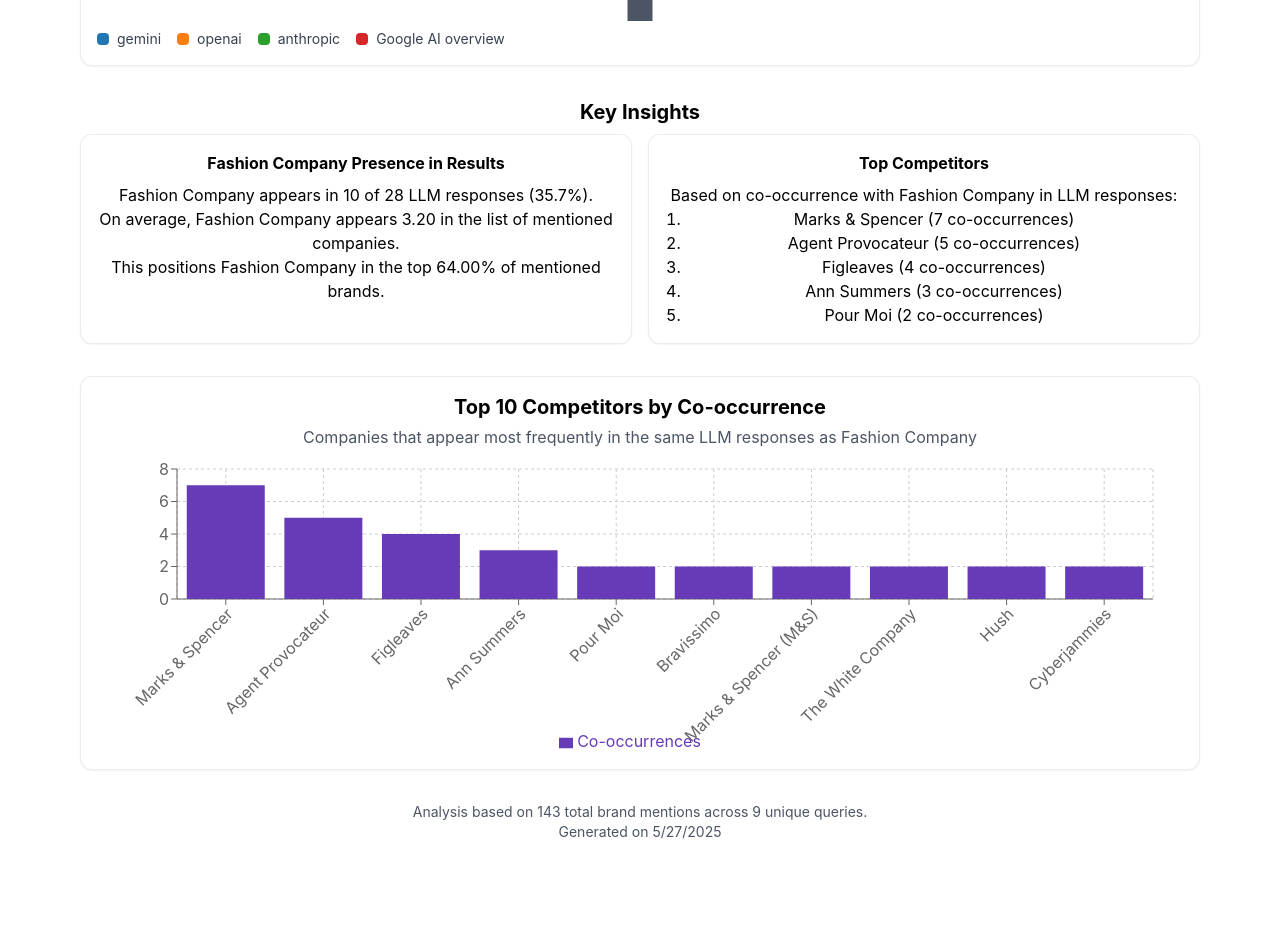
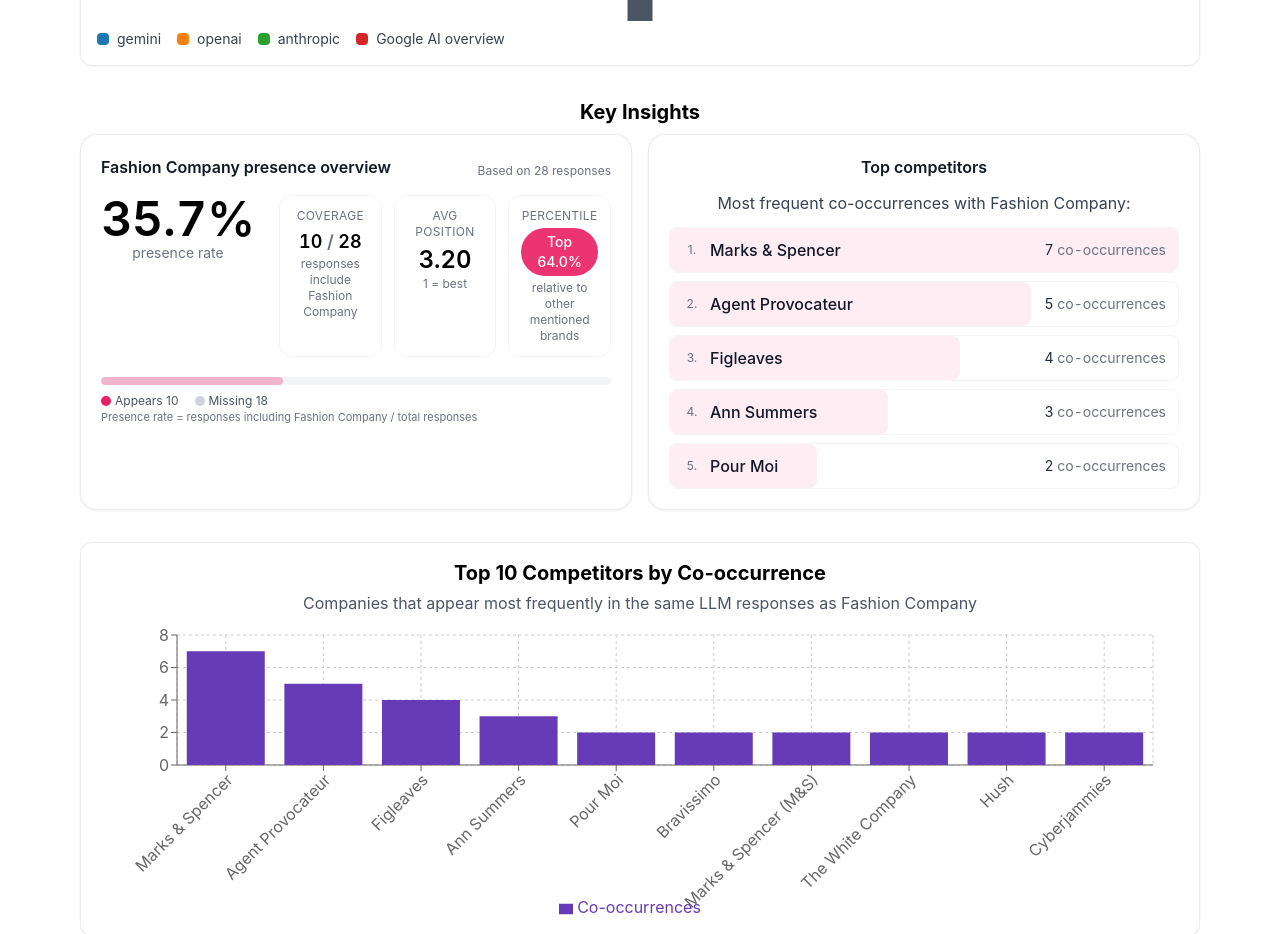
Before and after one commit to overripedatascientist/llm-analysis, a React (Create React App) app in the folder currys-analysis/: page /dashboard/boux-avenue in a window 1280 px wide. Shown: the part 920-1854 px from the top of the page. Before the commit the page ends 1778 px from the top, so only its background shows below. Built offline with nearby package versions, Linux system fonts and the light colour scheme.

Commit message:
improved look and feel of key insights

```diff
--- a/currys-analysis/src/components/dashboard/tabs/OverviewTab.tsx
+++ b/currys-analysis/src/components/dashboard/tabs/OverviewTab.tsx
@@ -66,36 +66,127 @@
 
       <div className="mb-8">
         <h2 className="text-xl font-bold mb-2">Key Insights</h2>
+        {/* Enhanced, minimal cards */}
         <div className="grid grid-cols-1 md:grid-cols-2 gap-4 mb-4">
-          <div className="rounded-xl border border-gray-200/80 shadow-sm bg-white/70 backdrop-blur supports-[backdrop-filter]:bg-white/60 p-4">
-            <h3 className="font-bold mb-2">{config.displayName} Presence in Results</h3>
-            <p>
-              {config.displayName} appears in {data.responsesWithClient} of {data.totalResponses} LLM responses (
-              {data.totalResponses > 0 ? ((data.responsesWithClient / data.totalResponses) * 100).toFixed(1) : '0.0'}%).
+          {/* Presence summary: ultra-clear KPI layout */}
+          <div className="rounded-2xl border border-gray-200/80 shadow-sm bg-white/70 backdrop-blur supports-[backdrop-filter]:bg-white/60 p-5">
+            {(() => {
+              const total = data.totalResponses || 0;
+              const withBrand = data.responsesWithClient || 0;
+              const missing = Math.max(0, total - withBrand);
+              const rate = total ? withBrand / total : 0;
+              const pctText = (rate * 100).toFixed(1);
+              const pctWidth = `${(rate * 100).toFixed(1)}%`;
+              const base = config.primaryColor || '#2563eb';
+              const avgPos = data.avgPosition > 0 ? data.avgPosition.toFixed(2) : '—';
+              const percentile = (data.avgNormalizedPosition * 100).toFixed(1);
+              return (
+                <div>
+                  <div className="flex items-end justify-between gap-4">
+                    <h3 className="font-semibold text-gray-900">{config.displayName} presence overview</h3>
+                    <div className="text-xs text-gray-500">Based on {total} responses</div>
+                  </div>
+
+                  <div className="mt-4 grid grid-cols-1 md:grid-cols-12 gap-6">
+                    {/* Left: headline % */}
+                    <div className="md:col-span-4">
+                      <div className="text-5xl font-semibold tabular-nums">{pctText}%</div>
+                      <div className="text-sm text-gray-500">presence rate</div>
+                    </div>
+
+                    {/* Right: 3 concise KPI tiles */}
+                    <div className="md:col-span-8 grid grid-cols-1 sm:grid-cols-3 gap-3">
+                      <div className="rounded-xl border border-gray-100 bg-white/60 p-3">
+                        <div className="text-xs uppercase tracking-wide text-gray-500">Coverage</div>
+                        <div className="mt-1 text-lg font-semibold">
+                          <span className="tabular-nums">{withBrand}</span>
+                          <span className="text-gray-500"> / </span>
+                          <span className="tabular-nums">{total}</span>
+                        </div>
+                        <div className="text-xs text-gray-500">responses include {config.displayName}</div>
+                      </div>
+                      <div className="rounded-xl border border-gray-100 bg-white/60 p-3">
+                        <div className="text-xs uppercase tracking-wide text-gray-500">Avg position</div>
+                        <div className="mt-1">
+                          <div className="text-2xl font-semibold tabular-nums">{avgPos}</div>
+                          <div className="text-xs text-gray-500" title="1 = first brand mentioned">1 = best</div>
+                        </div>
+                      </div>
+                      <div className="rounded-xl border border-gray-100 bg-white/60 p-3">
+                        <div className="text-xs uppercase tracking-wide text-gray-500">Percentile</div>
+                        <div className="mt-1">
+                          <span
+                            className="inline-flex items-center rounded-full px-2.5 py-1 text-sm font-medium"
+                            style={{ backgroundColor: base, color: 'white', opacity: 0.9 }}
+                          >
+                            Top {percentile}%
+                          </span>
+                        </div>
+                        <div className="mt-1 text-xs text-gray-500">relative to other mentioned brands</div>
+                      </div>
+                    </div>
+                  </div>
+
+                  {/* Bottom: progress bar with explicit legend and formula */}
+                  <div className="mt-5">
+                    <div className="h-2 w-full rounded-full bg-gray-100 relative overflow-hidden">
+                      <div
+                        className="absolute inset-y-0 left-0 rounded-full"
+                        style={{ width: pctWidth, backgroundColor: base, opacity: 0.3 }}
+                      />
+                    </div>
+                    <div className="mt-2 flex flex-wrap items-center justify-between text-xs text-gray-600">
+                      <div className="flex items-center gap-4">
+                        <span className="inline-flex items-center gap-1">
+                          <span className="w-2.5 h-2.5 rounded-full" style={{ backgroundColor: base }} />
+                          Appears {withBrand}
+                        </span>
+                        <span className="inline-flex items-center gap-1">
+                          <span className="w-2.5 h-2.5 rounded-full bg-gray-300" />
+                          Missing {missing}
+                        </span>
+                      </div>
+                      <div className="text-[11px] text-gray-500">
+                        Presence rate = responses including {config.displayName} / total responses
+                      </div>
+                    </div>
+                  </div>
+                </div>
+              );
+            })()}
+          </div>
+
+          {/* Competitors card with subtle bars */}
+          <div className="rounded-2xl border border-gray-200/80 shadow-sm bg-white/70 backdrop-blur supports-[backdrop-filter]:bg-white/60 p-5">
+            <h3 className="font-semibold text-gray-900 mb-3">Top competitors</h3>
+            <p className="text-gray-700 mb-3">
+              Most frequent co-occurrences with {config.displayName}:
             </p>
-            {data.avgPosition > 0 && (
-              <>
-                <p>
-                  On average, {config.displayName} appears {data.avgPosition.toFixed(2)} in the list of mentioned
-                  companies.
-                </p>
-                <p>
-                  This positions {config.displayName} in the top {(data.avgNormalizedPosition * 100).toFixed(2)}% of
-                  mentioned brands.
-                </p>
-              </>
-            )}
-          </div>
-          <div className="rounded-xl border border-gray-200/80 shadow-sm bg-white/70 backdrop-blur supports-[backdrop-filter]:bg-white/60 p-4">
-            <h3 className="font-bold mb-2">Top Competitors</h3>
-            <p>Based on co-occurrence with {config.displayName} in LLM responses:</p>
-            <ol className="list-decimal pl-5">
-              {data.topCompetitors.slice(0, 5).map((comp, idx) => (
-                <li key={idx}>
-                  {comp.brand} ({comp.count} co-occurrences)
-                </li>
-              ))}
-            </ol>
+
+            <div className="space-y-2">
+              {data.topCompetitors.slice(0, 5).map((comp, idx) => {
+                const max = Math.max(...data.topCompetitors.slice(0, 5).map((c) => c.count)) || 1;
+                const pct = Math.round((comp.count / max) * 100);
+                const base = config.primaryColor || '#2563eb';
+                return (
+                  <div key={idx} className="relative rounded-lg border border-gray-100 bg-white/60 px-3 py-2.5">
+                    <div
+                      className="absolute inset-y-0 left-0 rounded-lg"
+                      style={{ width: `${pct}%`, backgroundColor: `${base}14` }}
+                    />
+                    <div className="relative flex items-center justify-between">
+                      <div className="flex items-center gap-2">
+                        <span className="text-gray-500 text-xs w-5">{idx + 1}.</span>
+                        <span className="font-medium text-gray-900">{comp.brand}</span>
+                      </div>
+                      <span className="text-sm tabular-nums text-gray-800">
+                        {comp.count} <span className="text-gray-500">co-occurrences</span>
+                      </span>
+                    </div>
+                  </div>
+                );
+              })}
+            </div>
           </div>
         </div>
       </div>
```
